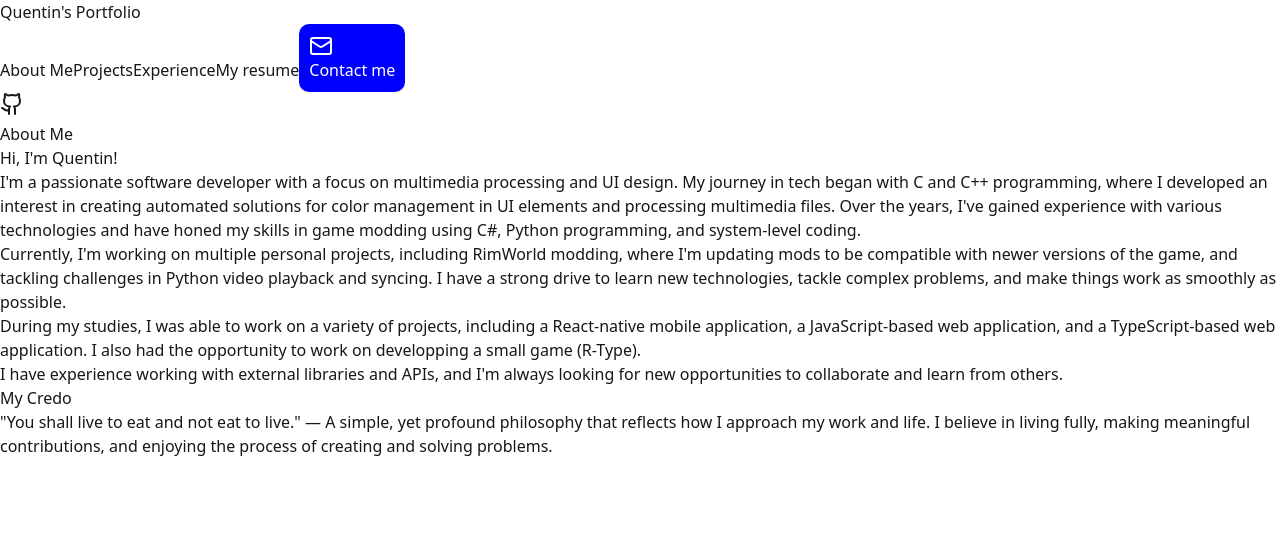
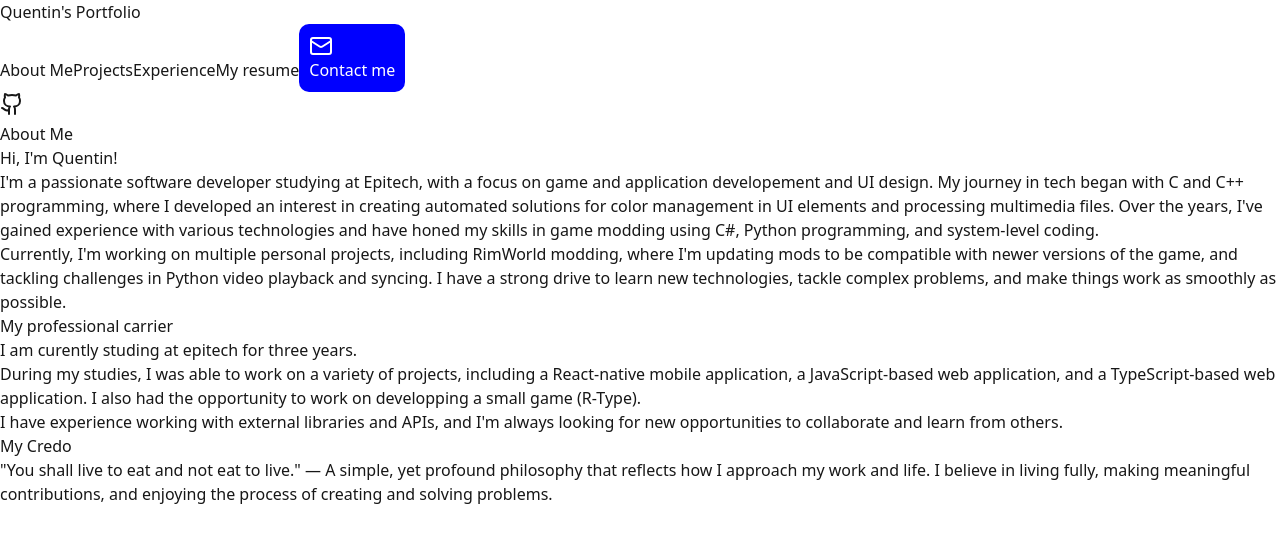
Before and after one commit to QuentinLeguay/Portfolio, a Next.js app: page /about in a window 1280 px wide. Shown: the top 542 px of the page. Built offline with nearby package versions, Linux system fonts and the light colour scheme.

Commit message:
[ADD] professional carrier part on the about me part

```diff
--- a/src/app/about/page.tsx
+++ b/src/app/about/page.tsx
@@ -13,8 +13,8 @@ const AboutPage: React.FC = () => {
       <div className="mt-6 text-center max-w-3xl">
         <p className="text-lg text-gray-400">
           Hi, I'm Quentin! <br />
-          I'm a passionate software developer with a focus on multimedia
-          processing and UI design. My journey in tech began with C and C++
+          I'm a passionate software developer studying at Epitech, with a focus on game
+          and application developement and UI design. My journey in tech began with C and C++
           programming, where I developed an interest in creating automated
           solutions for color management in UI elements and processing
           multimedia files. Over the years, I've gained experience with various
@@ -28,12 +28,18 @@ const AboutPage: React.FC = () => {
           and syncing. I have a strong drive to learn new technologies, tackle
           complex problems, and make things work as smoothly as possible.
         </p>
+      </div>
+
+      {/* Professional carrier */}
+      <div className="mt-8 text-center max-w-xl">
+        <h2 className="text-3xl font-semibold">My professional carrier </h2>
         <p className="mt-4 text-lg text-gray-400">
+          I am curently studing at epitech for three years. <br/>
           During my studies, I was able to work on a variety of projects,
           including a React-native mobile application, a JavaScript-based web
           application, and a TypeScript-based web application. I also had the
-          opportunity to work on developping a small game (R-Type).
-          <br />I have experience working with external libraries and APIs, and
+          opportunity to work on developping a small game (R-Type).<br />
+          I have experience working with external libraries and APIs, and
           I'm always looking for new opportunities to collaborate and learn from
           others.
         </p>
--- a/src/app/projects/page.tsx
+++ b/src/app/projects/page.tsx
@@ -20,6 +20,7 @@ const ProjectsPage: React.FC = () => {
         <p className="font-bold mb-4">Here are of my best projects :</p>
         <a
           href="https://github.com/QuentinLeguay/Area"
+          aria-label="GitHub - Area Project"
           target="_blank"
           className="text-blue-500 hover:underline flex items-center justify-center"
         >
@@ -27,6 +28,7 @@ const ProjectsPage: React.FC = () => {
           <img src="/Logos/PerimeterIcon.png" alt="Perimeter Icon" className="h-8 w-8"/>
         </a>
         <a
+          aria-label="GitHub - R-Type Project"
           href="https://github.com/QuentinLeguay/R-Type"
           target="_blank"
           className="text-blue-500 hover:underline flex items-center justify-center"
@@ -35,6 +37,7 @@ const ProjectsPage: React.FC = () => {
           <img src="/Logos/R-Type_Logo.png" alt="Perimeter Icon" className="h-8 w-16"/>
         </a>
         <a
+          aria-label="GitHub - Dante Project"
           href="https://github.com/QuentinLeguay/Dante"
           target="_blank"
           className="text-blue-500 hover:underline"
--- a/src/components/ui/button.tsx
+++ b/src/components/ui/button.tsx
@@ -5,7 +5,7 @@ type ButtonProps = {
   variant?: "default" | "outline" | "ghost";
 } & React.ButtonHTMLAttributes<HTMLButtonElement>;
 
-export const Button: React.FC<ButtonProps> = ({ children, variant = "default", ...props }) => {
+export const Button: React.FC<ButtonProps & { name?: string }> = ({ children, variant = "default", name, ...props }) => {
   const baseStyles = "px-4 py-2 rounded-lg font-semibold transition-all";
   const variants = {
     default: "bg-blue-500 text-white hover:bg-blue-600",
@@ -14,7 +14,7 @@ export const Button: React.FC<ButtonProps> = ({ children, variant = "default", .
   };
 
   return (
-    <button className={`${baseStyles} ${variants[variant]}`} {...props}>
+    <button className={`${baseStyles} ${variants[variant]}`} aria-label={name} {...props}>
       {children}
     </button>
   );
--- a/src/components/ui/navbar.tsx
+++ b/src/components/ui/navbar.tsx
@@ -16,18 +16,19 @@ const Navbar: React.FC = () => {
 
         <div className="space-x-4 flex items-center">
           <Link href="/about" passHref>
-            <Button variant="outline">About Me</Button>
+            <Button variant="outline" name="About me Button">About Me</Button>
           </Link>
           <Link href="/projects" passHref>
-            <Button variant="outline">Projects</Button>
+            <Button variant="outline" name="Projects Button">Projects</Button>
           </Link>
           <Link href="/experience" passHref>
-            <Button variant="outline">Experience</Button>
+            <Button variant="outline" name="Experience Button">Experience</Button>
           </Link>
           <Link href="/CV" passHref>
-            <Button variant="outline">My resume</Button>
+            <Button variant="outline" name="My Resume Button">My resume</Button>
           </Link>
           <Button
+            name="Contact me Button"
             className="flex items-center"
             style={{
               backgroundColor: "blue",
@@ -47,12 +48,13 @@ const Navbar: React.FC = () => {
           </Button>
           <div className="h-6 border-l border-gray-600 mx-2"></div>
           <Link
+            aria-label="GitHub - Quentin Leguay"
             href="https://github.com/QuentinLeguay"
             target="_blank"
             passHref
             style={{ margin : "0px" }}
           >
-            <Button variant="ghost" style={{ padding: "px-2" }}>
+            <Button variant="ghost" style={{ padding: "px-2" }} name="GitHub Button">
               <Github className="w-5 h-5" />
             </Button>
           </Link>
```
